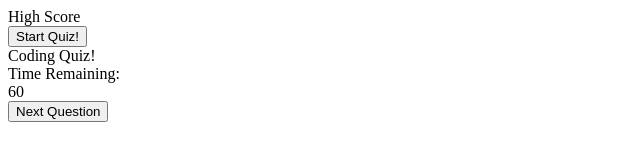
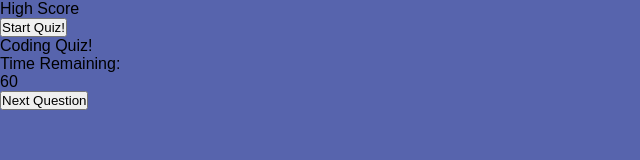
Before and after one commit to adunderwood96/coding-quiz, a plain HTML site: page index.html in a window 1280 px wide. Shown: the whole page, without its empty margins (0-640 px from the left). Drawn offline with Linux system fonts and the light colour scheme.

Commit message:
global css added

```diff
--- a/assets/style/style.css
+++ b/assets/style/style.css
@@ -0,0 +1,9 @@
+*{
+    margin: 0;
+    padding: 0;
+    box-sizing: border-box;
+    font-family: 'Poppins', sans-serif;
+}
+body{
+    background: #5764ad;
+}
--- a/index.html
+++ b/index.html
@@ -40,7 +40,7 @@
 
         <!-- Quiz footer -->
         <footer>
-            <div class"total">
+            <div class="total">
                 <!-- num count from JS -->
             </div>
             <button class="next">Next Question</button>
@@ -50,8 +50,7 @@
     <!-- Results -->
     <div class="results"></div>
 
-    <!-- Scoreboard -->
+<script></script>
 
 </body>
-
 </html>
```
